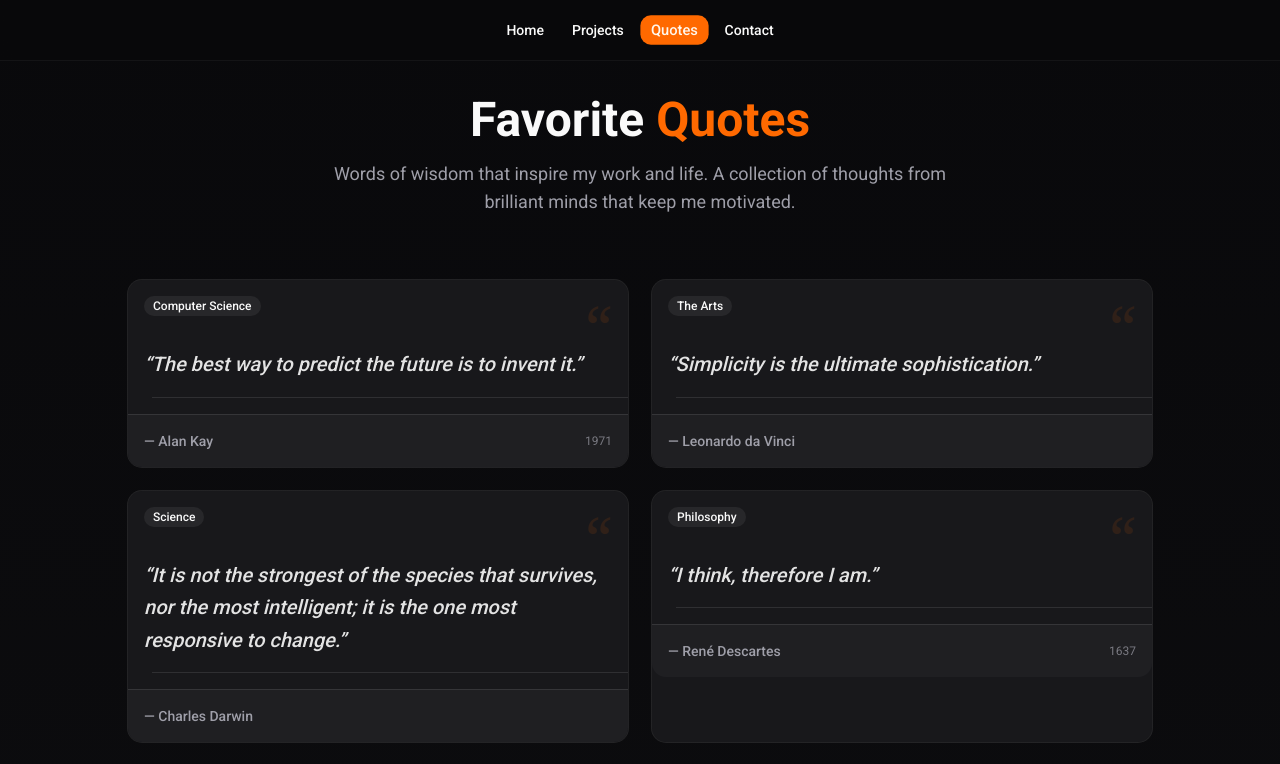
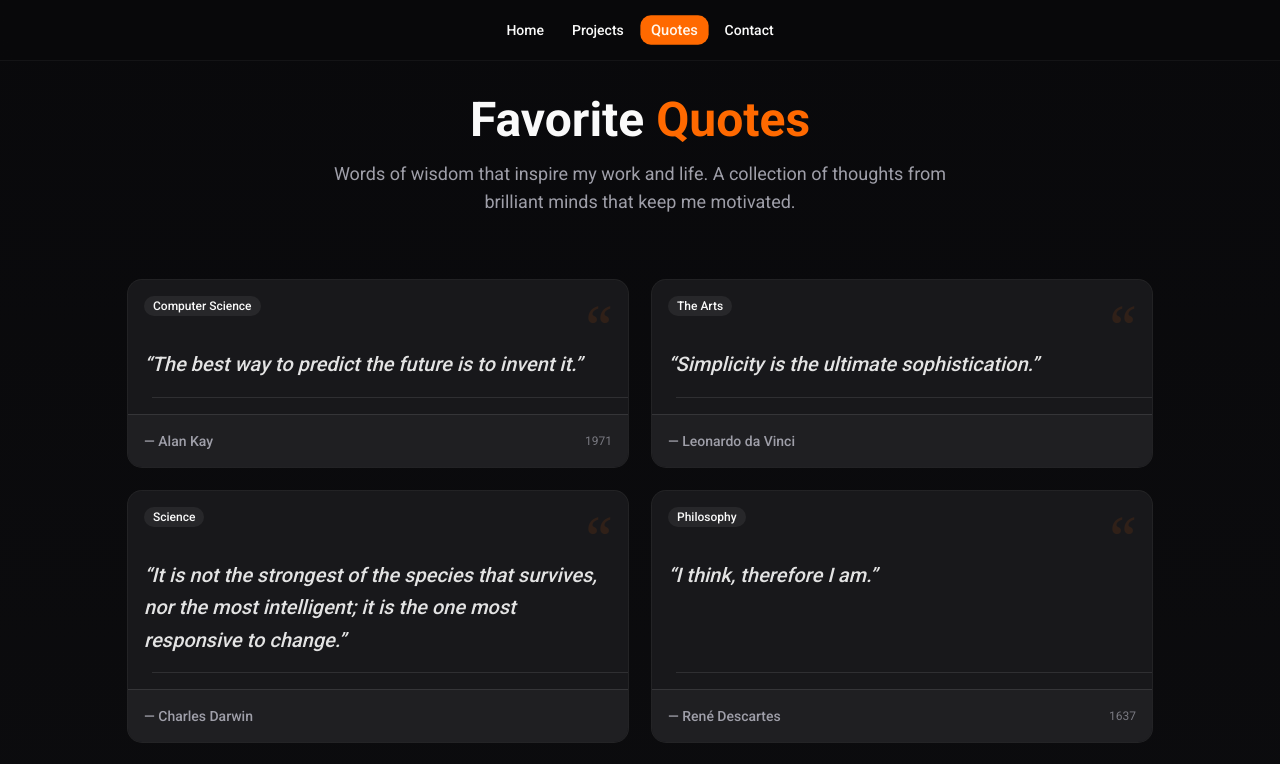
Before and after one commit to kutaibah/portfolio, a Next.js app: page /quotes in a window 1280 px wide. Shown: the top 764 px of the page. Built offline with nearby package versions, Linux system fonts and the light colour scheme.

Commit message:
fix card style in Quotes

```diff
--- a/app/quotes/page.tsx
+++ b/app/quotes/page.tsx
@@ -41,7 +41,7 @@ export default function QuotesPage() {
             {quotes.map((quote, index) => (
               <Card
                 key={quote.id}
-                className="group relative overflow-hidden hover:ring-primary/30 transition-all duration-300 hover:shadow-lg hover:shadow-primary/5 animate-fade-in-up"
+                className="group relative overflow-hidden hover:ring-primary/30 transition-all duration-300 hover:shadow-lg hover:shadow-primary/5 animate-fade-in-up flex flex-col"
                 style={{ animationDelay: `${(index + 1) * 100}ms` }}
               >
                 {/* Decorative quote mark */}
@@ -61,7 +61,7 @@ export default function QuotesPage() {
                   </blockquote>
                 </CardContent>
 
-                <Separator className="mx-6 w-auto" />
+                <Separator className="mx-6 w-auto mt-auto" />
 
                 <CardFooter className="pt-4 flex items-center justify-between">
                   <p className="text-sm text-muted-foreground font-medium">
```
